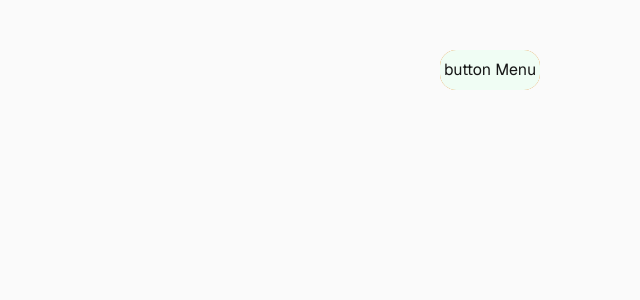
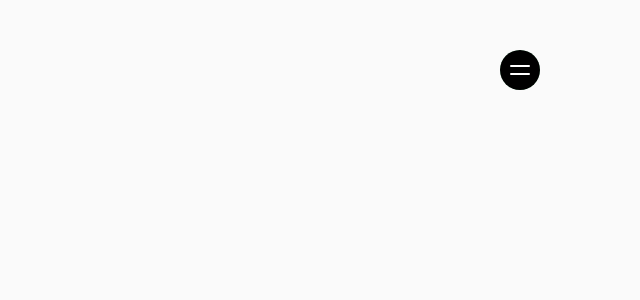
Before and after one commit to JaumeEsquerdo/oli-de-la-torre, a Next.js app in the folder oli-maleno/: page / in a window 1280 px wide. Shown: the top 300 px of the page, without its empty margins (640-1280 px from the left). Built offline with nearby package versions, Linux system fonts and the light colour scheme.

Commit message:
menú animado con perspectiva

```diff
--- /dev/null
+++ b/oli-maleno/app/components/Nav.tsx
@@ -0,0 +1,92 @@
+import { FooterLinks, Links } from '@/app/data/nav.js'
+import { motion, Variants } from "framer-motion";
+
+const perspective: Variants = {
+    initial: {
+        opacity: 0,
+        rotateX: 90,
+        translateX: 40,
+        translateY: -20
+    },
+    open: (i: number) => ({
+        opacity: 1,
+        rotateX: 0,
+        translateX: 0,
+        translateY: 0,
+        transition: {
+            duration: 0.65,
+            delay: 0.4 + i * 0.14,
+            opacity: { duration: 0.45, delay: 0.5 },
+            ease: [.251, .61, .355, 1]
+        }
+    }),
+    exit: {
+        opacity: 0,
+        transition: { duration: 0.75, ease: [0.76, 0, 0.24, 1] }
+
+    }
+}
+
+const footerVariants: Variants = {
+    initial: {
+        opacity: 0,
+        translateY: 20
+    },
+    open: {
+        opacity: 1,
+        translateY: 0,
+        transition: {
+            duration: 0.65,
+            delay: 0.6,
+            ease: [.251, .61, .355, 1]
+        }
+    },
+    exit: {
+        opacity: 0,
+        transition: { duration: 0.75, ease: [0.76, 0, 0.24, 1] }
+
+    }
+}
+
+
+export const Nav = () => {
+    return (
+        <div className='flex flex-col justify-between px-8 pt-12 pb-14 h-full'>
+            <div className='flex flex-col gap-6'>
+                {Links.map((link, i) => (
+                    <div key={link.title} className='perspective-dramatic perspective-origin-bottom'>
+                        <motion.div
+                            variants={perspective}
+                            custom={i}
+                            animate='open'
+                            initial='initial'
+                            exit='exit'
+                        >
+                            <a href={link.href} className='text-4xl w-fit'>
+                                {link.title}
+                            </a>
+                        </motion.div>
+                    </div>
+                ))
+                }
+            </div>
+
+            {/* footer links del nav */}
+            {FooterLinks.map((link) => (
+                <motion.div
+                    key={link.title}
+                    variants={footerVariants}
+                    animate='open'
+                    initial='initial'
+                    exit='exit'
+                >
+                    <a href={link.href} className='text-xl w-fit'>
+                        {link.title}
+                    </a>
+                </motion.div>
+
+            ))
+            }
+        </div >
+    );
+}
--- /dev/null
+++ b/oli-maleno/app/data/nav.js
@@ -0,0 +1,7 @@
+export const Links = [
+  { title: "Productos", href: "/" },
+  { title: "Beneficios", href: "/" },
+  { title: "Preguntas frequentes", href: "/" },
+];
+
+export const FooterLinks = [{ title: "Sobre Nosotros", href: "/" }];
--- a/oli-maleno/app/page.tsx
+++ b/oli-maleno/app/page.tsx
@@ -1,19 +1,23 @@
 'use client'
-import { motion } from "framer-motion";
+import { AnimatePresence, motion, Variants } from "framer-motion";
 import { useState } from "react";
+import { Nav } from "./components/Nav";
 
-const variants = {
+const variants: Variants = {
   open: {
     width: "600px",
     height: "420px",
     top: "-25px",
-    right: "-25px"
+    right: "-25px",
+    transition: { duration: 0.75, ease: [0.76, 0, 0.24, 1] }
+
   },
   closed: {
-    width: "100px",
+    width: "40px",
     height: "40px",
     top: "0px",
-    right: "0px"
+    right: "0px",
+    transition: { delay: 0.35, duration: 0.75, ease: [0.76, 0, 0.24, 1] }
   }
 }
 
@@ -22,18 +26,35 @@ export default function Home() {
 
   return (
     <div className="flex flex-col flex-1 items-center justify-center bg-zinc-50 font-sans dark:bg-black">
-      <div className="fixed right-[100px] top-[50px] z-50">
+      <div className="fixed right-25 top-12.5 z-50">
 
         <motion.div variants={variants} animate={isAnimate ? "open" : 'closed'} initial='closed'
-          transition={{ duration: 0.75, ease: [0.76, 0, 0.24, 1] }}
-          className="relative  bg-amber-600 rounded-2xl">
+          className="relative  bg-green-200 rounded-4xl">
 
+          <AnimatePresence>
+            {isAnimate && <Nav />}
+          </AnimatePresence>
 
         </motion.div>
+
         <button
           onClick={() => setIsAnimate((prev) => !prev)}
-          className="absolute top-0 right-0 bg-green-50 rounded-2xl h-10 w-25">
-          button Menu
+          className="absolute cursor-pointer top-0 right-0 bg-black rounded-4xl h-10 w-10 flex flex-col justify-center items-center ">
+          <span
+            className={`
+      absolute  h-0.5 w-5 bg-white rounded-2xl
+      transition-all duration-300
+      ${isAnimate ? "rotate-45" : "-translate-y-1"}
+    `}
+          />
+
+          <span
+            className={`
+      absolute  h-0.5 w-5 bg-white rounded-2xl
+      transition-all duration-300
+      ${isAnimate ? "-rotate-50" : "translate-y-1"}
+    `}
+          />
         </button>
 
       </div>
```
